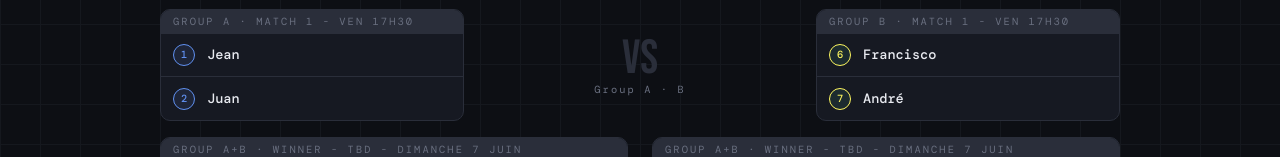
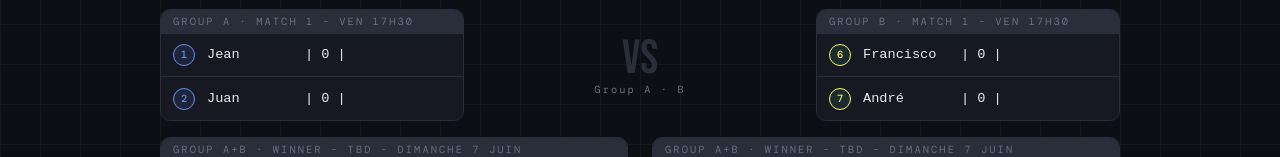
Before and after one commit to marckit/tennis-niveau-B, a plain HTML site: page index.html in a window 1280 px wide. Shown: the part 256-413 px from the top of the page. Drawn offline with nearby package versions, Linux system fonts and the light colour scheme.

Commit message:
Score trail

```diff
--- a/index.html
+++ b/index.html
@@ -507,11 +507,15 @@
               <div class="match-label">Group A · Match 1 - Ven 17h30</div>
               <div class="player group-a">
                 <span class="player-seed">1</span
-                ><span class="player-name" id="n1">Jean</span>
+                ><span class="player-name" id="n1">
+                  <pre>Jean        | 0 | </pre>
+                </span>
               </div>
               <div class="player group-a">
                 <span class="player-seed">2</span
-                ><span class="player-name" id="n2">Juan</span>
+                ><span class="player-name" id="n2">
+                  <pre>Juan        | 0 | </pre>
+                </span>
               </div>
             </div>
 
@@ -551,11 +555,15 @@
               <div class="match-label">Group B · Match 1 - Ven 17h30</div>
               <div class="player group-b">
                 <span class="player-seed">6</span
-                ><span class="player-name" id="n6">Francisco</span>
+                ><span class="player-name" id="n6">
+                  <pre>Francisco   | 0 | </pre>
+                </span>
               </div>
               <div class="player group-b">
                 <span class="player-seed">7</span
-                ><span class="player-name" id="n7">André</span>
+                ><span class="player-name" id="n7">
+                  <pre>André       | 0 | </pre>
+                </span>
               </div>
             </div>
           </div>
```
